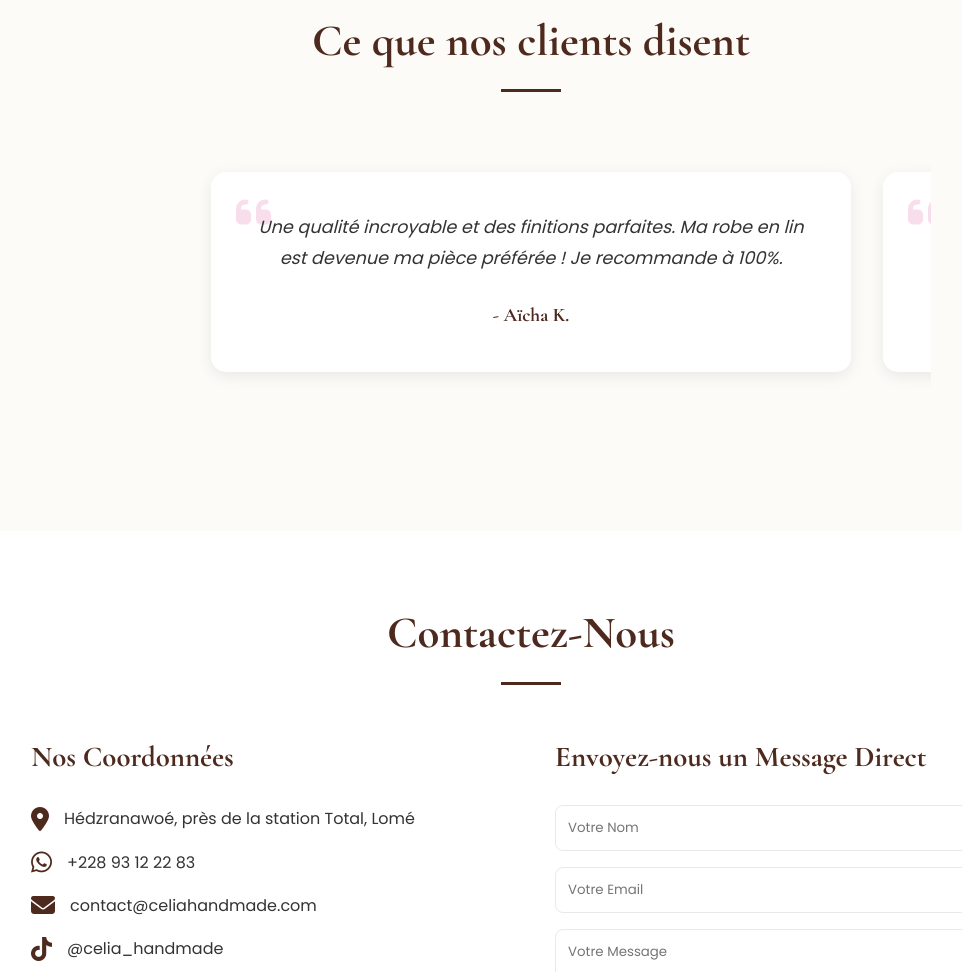
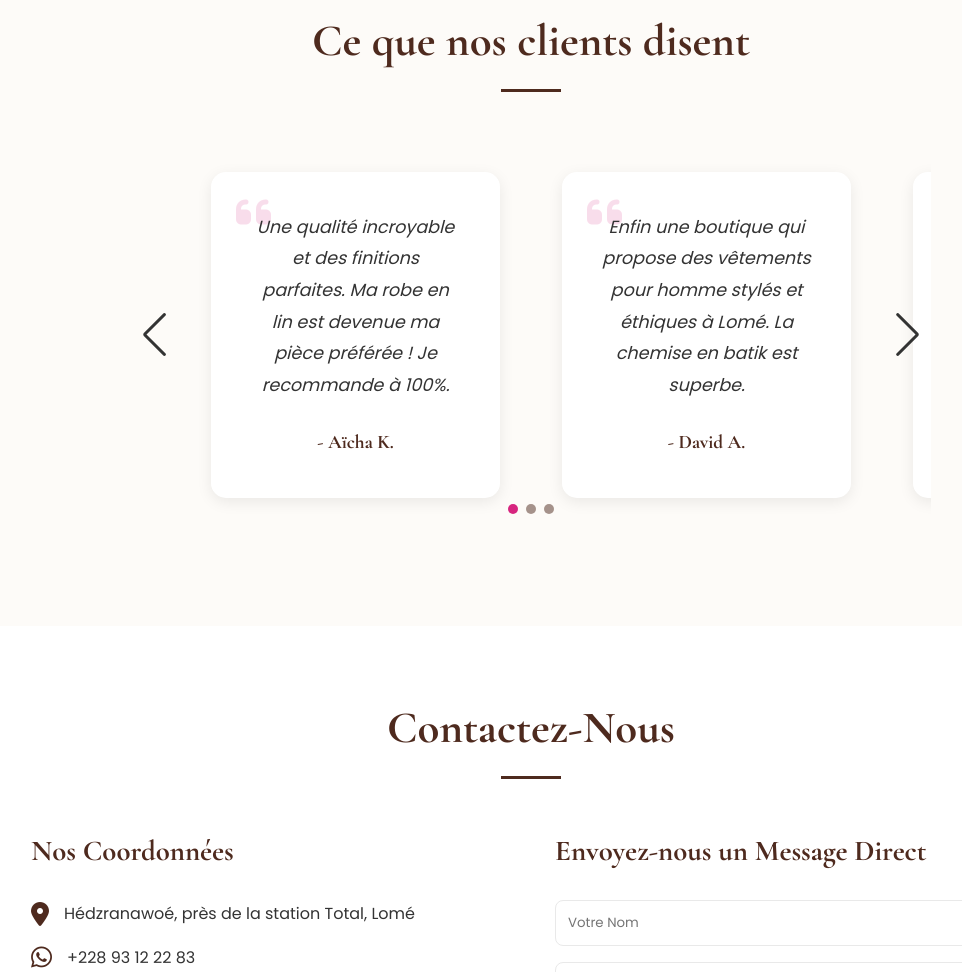
Before and after one commit to Fafagnon/Celia-Handmade, a plain HTML site: page index.html in a window 1280 px wide. Shown: the part 2237-3209 px from the top of the page, without its empty margins (109-1071 px from the left). Drawn offline with nearby package versions, Linux system fonts and the light colour scheme.

Commit message:
updates encore

```diff
--- a/index.css
+++ b/index.css
@@ -199,6 +199,8 @@
     font-family: var(--font-headings);
     font-size: 1.2rem;
 }
+
+
 /* Customisation des puces de pagination Swiper */
 .swiper-pagination-bullet {
     background-color: var(--primary-color);
@@ -210,6 +212,17 @@
     background-color: var(--accent-color);
     opacity: 1;
 }
+.swiper-button-prev,
+.swiper-button-next {
+    color: #333; /* couleur des flèches */
+    transition: color 0.3s ease;
+}
+
+.swiper-button-prev:hover,
+.swiper-button-next:hover {
+    color: #000; /* couleur au survol */
+}
+
 
 .contact { padding: 4rem 1rem; background-color: white; }
 .contact-wrapper {
--- a/index.html
+++ b/index.html
@@ -135,6 +135,8 @@
         </div>
         <!-- If we need pagination -->
         <div class="swiper-pagination"></div>
+        <div class="swiper-button-prev" tabindex="0" role="button" aria-label="Slide précédente"></div>
+        <div class="swiper-button-next" tabindex="0" role="button" aria-label="Slide suivante"></div>
     </div>
 </section>
 
@@ -186,8 +188,6 @@
                 <a href="https://wa.me/22893122283" target="_blank" aria-label="WhatsApp"><i class="fab fa-whatsapp"></i></a>
                 <a href="mailto:contact@celiahandmade.com" aria-label="Email"><i class="fas fa-envelope"></i></a>
                 <a href="https://www.tiktok.com/@celia_handmade" target="_blank" aria-label="TikTok"><i class="fab fa-tiktok"></i></a>
-                <!-- Ajoutez ici Instagram ou Facebook si vous les avez -->
-                <!-- <a href="#" target="_blank" aria-label="Instagram"><i class="fab fa-instagram"></i></a> -->
             </div>
         </div>
     </div>
@@ -216,8 +216,8 @@
     <a href="#" class="back-to-top" id="backToTop"><i class="fas fa-arrow-up"></i></a>
 
     <!-- JS Partagé et JS de la Page -->
+     <script src="https://cdn.jsdelivr.net/npm/swiper@11/swiper-bundle.min.js"></script>
     <script src="common.js"></script>
     <script src="index.js"></script>
-    <script src="https://cdn.jsdelivr.net/npm/swiper@11/swiper-bundle.min.js"></script>
 </body>
 </html>
--- a/index.js
+++ b/index.js
@@ -5,21 +5,19 @@ document.addEventListener('DOMContentLoaded', () => {
 
         // --- INITIALISATION DU SLIDER DE TÉMOIGNAGES ---
  if (document.querySelector('.testimonial-slider')) {
-const swiper = new swiper('.testimonial-slider', {
-    // Options
-    loop: true,
-    autoplay: {
-        delay: 5000, // Change de slide toutes les 5 secondes
-        disableOnInteraction: false,
-    },
-    pagination: {
-        el: '.swiper-pagination',
-        clickable: true,
-    },
-    spaceBetween: 30, // Espace entre les slides
+const testimonialSwiper = new Swiper('.testimonial-slider', {
+  loop: true,
+  slidesPerView: 1,
+  spaceBetween: 20,
+  grabCursor: true,
+  // autoplay: { delay: 5000, disableOnInteraction: false }, // -> commenter/supprimer pour navigation manuelle uniquement
+  pagination: { el: '.swiper-pagination', clickable: true },
+  navigation: { nextEl: '.swiper-button-next', prevEl: '.swiper-button-prev' },
+  keyboard: { enabled: true, onlyInViewport: true },
+  breakpoints: { 768: { slidesPerView: 2, spaceBetween: 30 } }
 });
+}
 
-}
 
     // Exemple : gestion du formulaire de contact qui est sur la page d'accueil
     const contactForm = document.getElementById('contactForm');
@@ -43,5 +41,4 @@ const swiper = new swiper('.testimonial-slider', {
         });
     }
 
-
 });
```
